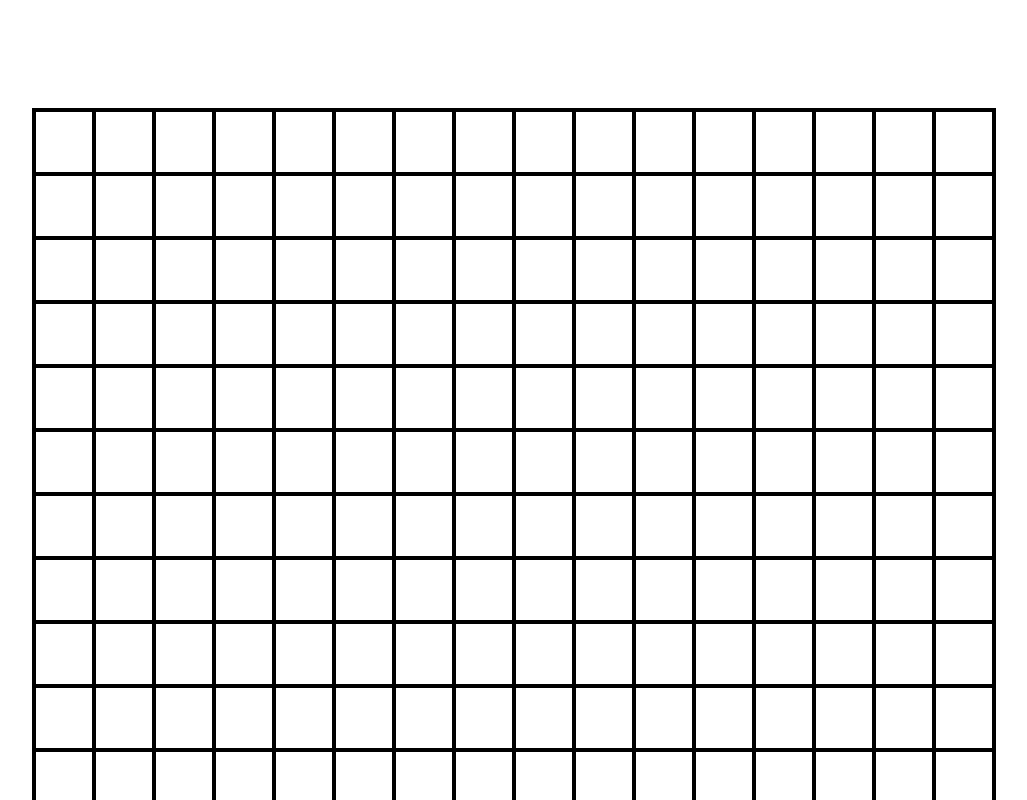
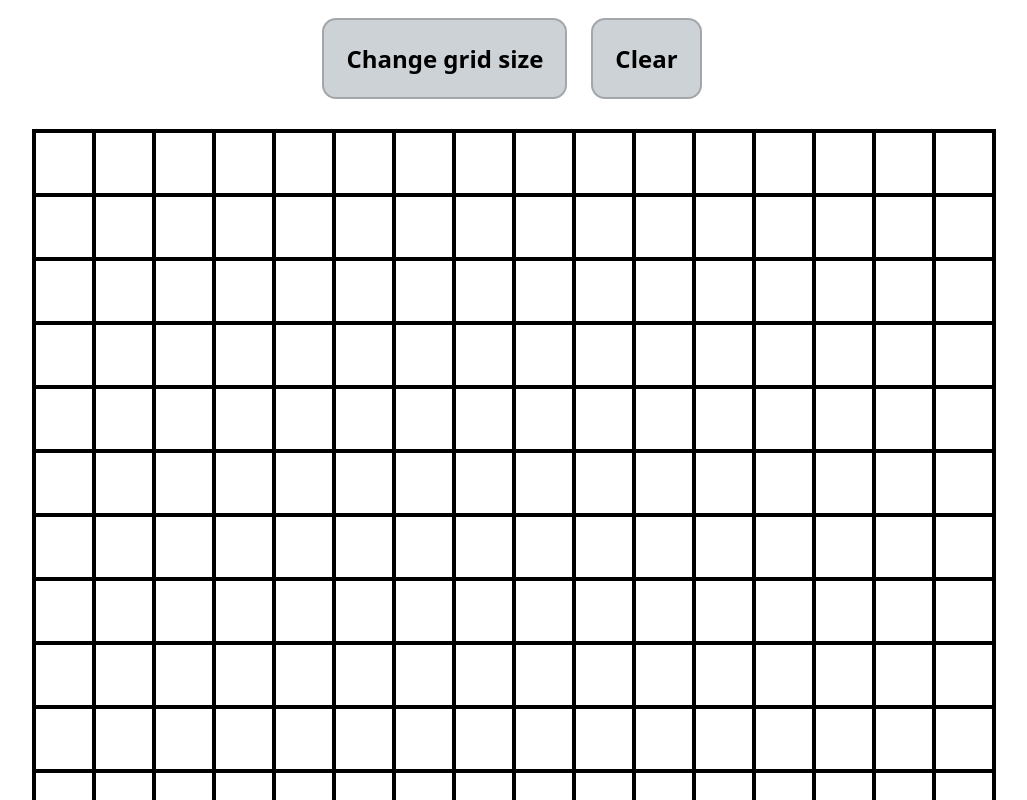
Before and after one commit to hanadmse/Etch-a-Sketch, a plain HTML site: page index.html in a window 1280 px wide. Shown: the top 800 px of the page, without its empty margins (128-1155 px from the left). Drawn offline with Linux system fonts and the light colour scheme.

Commit message:
Initial commit

```diff
--- a/index.html
+++ b/index.html
@@ -7,6 +7,10 @@
     <link rel = "stylesheet" href = "styles.css">
 </head>
 <body>
+    <div>
+        <button class = "changeGrid"> Change grid size</button>
+        <button class = "clearGrid"> Clear </button>
+    </div>
     <div class = "container"> </div>
     <script src = "script.js"></script>
 </body>
--- a/script.js
+++ b/script.js
@@ -1,18 +1,49 @@
-const container = document.querySelector(".container");
+let container = document.querySelector(".container");
+const changeBtn = document.querySelector(".changeGrid");
+const clearBtn = document.querySelector(".clearGrid");
 
-
-
-let num = 16;
-for (i = 0; i < num; i++) {
+let numOfSquares = 16;
+const createGrid = function(numOfSquares) {
+    let squareSize = Math.floor(960 / numOfSquares);
+    squareSize = squareSize.toString() + "px";
+    for (i = 0; i < numOfSquares; i++) {
         let row = document.createElement("div");
         row.className = "row";
+        row.style.height = squareSize;
         container.appendChild(row);
-    for (j = 0; j < num; j++) {
+        for (j = 0; j < numOfSquares; j++) {
             let square = document.createElement('div');
             square.className = "square";
+            square.style.height = squareSize;
+            square.style.width = squareSize;
             row.appendChild(square);
-        square.addEventListener("click", () => {
-            square.style.background = "red";
+            square.addEventListener("mouseover", () => {
+                square.style.background = "black";
             });
+            clearBtn.addEventListener("click", () => {
+                square.style.background = "white";
+            });
+
         }
     }
+}
+
+const changeGrid = function (numOfSquares) {
+    container.remove();
+    const body = document.querySelector("body");
+    container = document.createElement("div");
+    container.className = "container";
+    body.appendChild(container);
+    createGrid(numOfSquares);
+}
+
+createGrid(numOfSquares);
+
+changeBtn.addEventListener("click", () => {
+    numOfSquares = prompt("Enter desired number of squares, must be between 1-100: ");
+    while (numOfSquares > 100 || numOfSquares < 1) {
+        alert("Invalid number of squares entered!");
+        numOfSquares = prompt("Number of squares must be in the accepted range between 1-100, please re-enter: ");
+    }
+    changeGrid(numOfSquares);
+});
--- a/styles.css
+++ b/styles.css
@@ -1,19 +1,19 @@
 .row {
     width: 960px;
-    height: 60px;
+    height: 107px;
     display:flex;
     border: 2px solid black
 }
 
 .square {
-    width: 60px;
-    height: 60px;
+    width: 107px;
+    height: 107px;
     background-color: white;
     border: 2px solid black
 }
 
 .container {
-    padding: 100px;
+    padding: 20px;
     display: flex;
     flex-direction: column;
     width: 960px;
@@ -21,7 +21,21 @@
 }
 
 body {
+    align-items: center;
     justify-content: center;
     display:flex;
+    flex-direction: column;
+}
 
+button {
+    padding: 22px;
+    margin: 10px;
+    font-size: x-large;
+    font-weight: bold;
+    border-radius: 14px;
+    background-color: rgb(204, 210, 214);
+    border: 2px solid rgb(163, 167, 172);
+    box-sizing: border-box;
+    font-family: system-ui, -apple-system, BlinkMacSystemFont, 'Segoe UI', Roboto, Oxygen, Ubuntu, Cantarell, 'Open Sans', 'Helvetica Neue', sans-serif;
+    color: black;
 }
```
Lines whose indentation alone changed are shown as unchanged.
